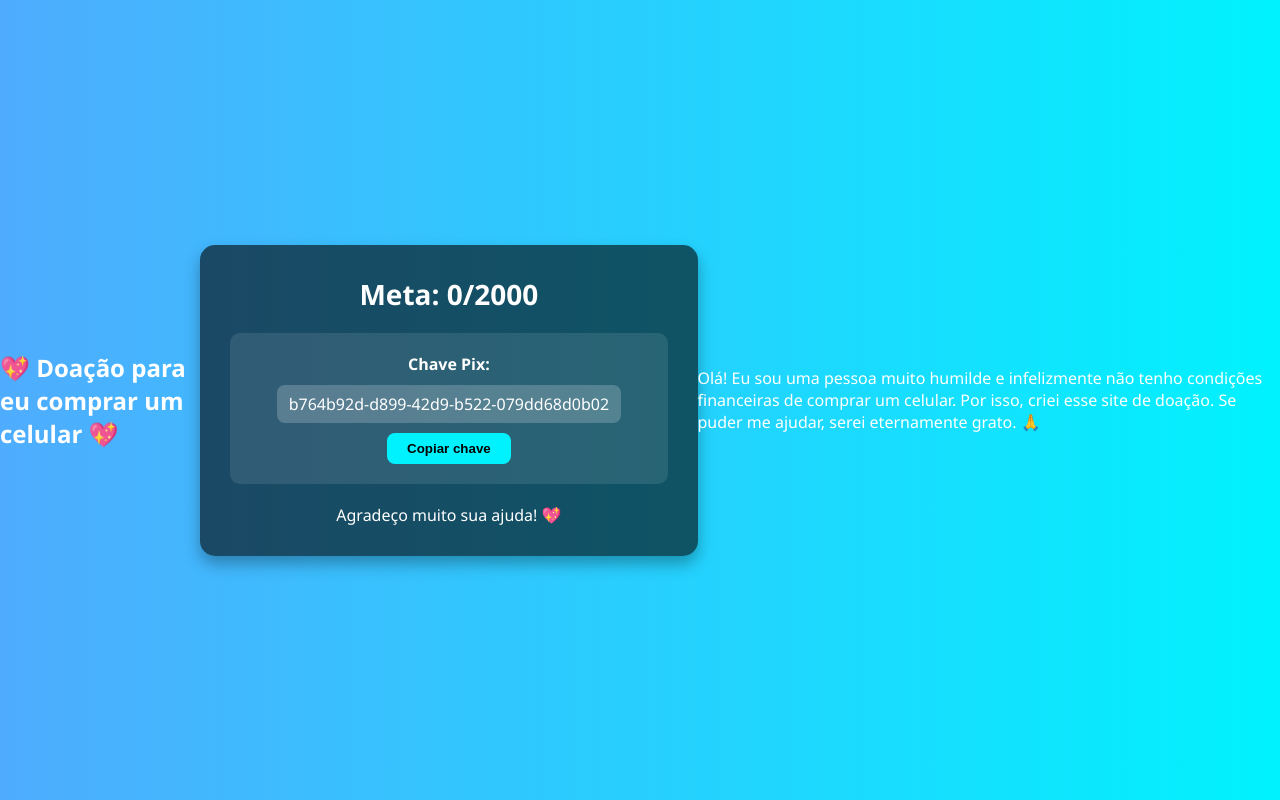
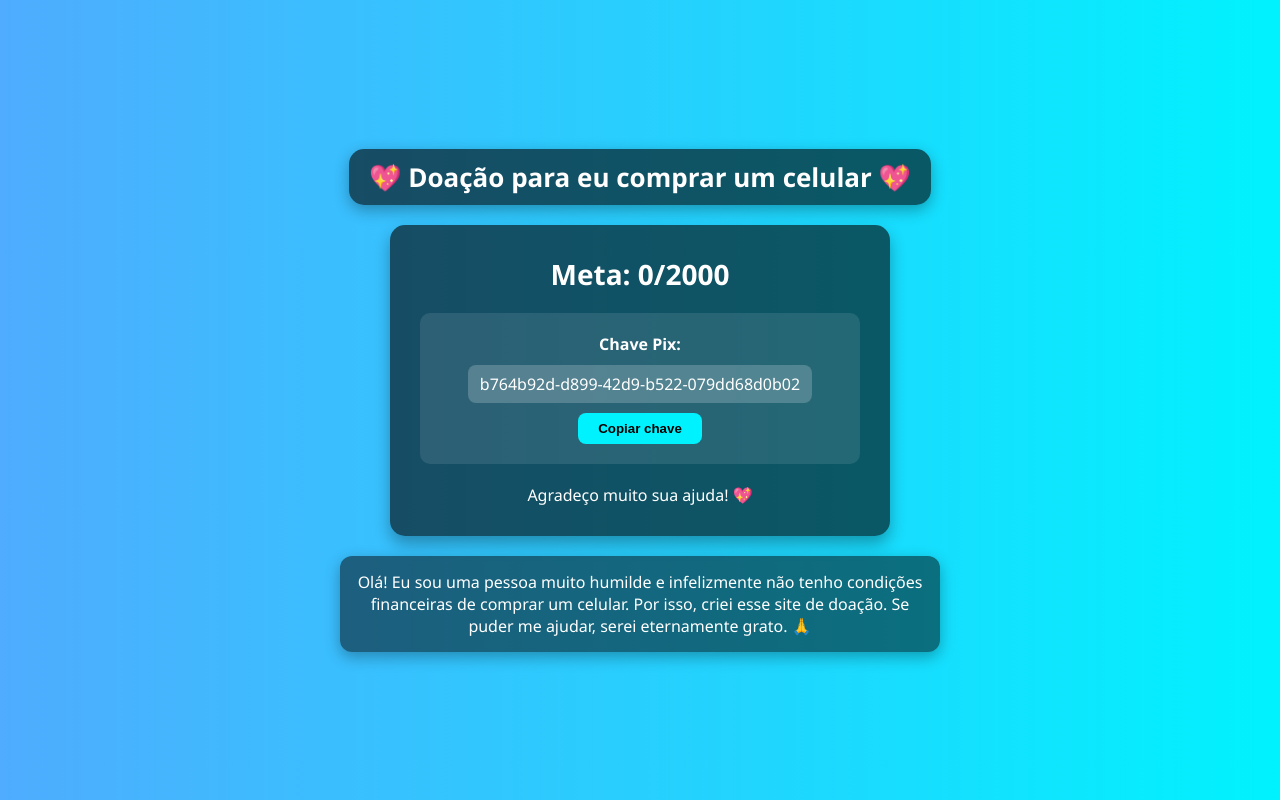
Before and after one commit to DanielGaming0/Celular, a plain HTML site: page index.html in a window 1280 px wide. Drawn offline with Linux system fonts and the light colour scheme.

Commit message:
Atualizar o style.css

```diff
--- a/style.css
+++ b/style.css
@@ -8,10 +8,22 @@ body {
     background: linear-gradient(to right, #4facfe, #00f2fe);
     font-family: 'Segoe UI', Tahoma, Geneva, Verdana, sans-serif;
     color: #fff;
-    height: 100vh;
+    min-height: 100vh;
     display: flex;
+    flex-direction: column;
     align-items: center;
     justify-content: center;
+    padding: 20px;
+    text-align: center;
+}
+
+.top-title {
+    font-size: 26px;
+    margin-bottom: 20px;
+    background-color: rgba(0, 0, 0, 0.6);
+    padding: 10px 20px;
+    border-radius: 15px;
+    box-shadow: 0 5px 15px rgba(0,0,0,0.3);
 }
 
 .container {
@@ -70,3 +82,13 @@ h1 {
     margin-top: 20px;
     font-size: 16px;
 }
+
+.description {
+    margin-top: 20px;
+    font-size: 16px;
+    max-width: 600px;
+    background-color: rgba(0, 0, 0, 0.5);
+    padding: 15px;
+    border-radius: 12px;
+    box-shadow: 0 5px 15px rgba(0,0,0,0.3);
+}
```
